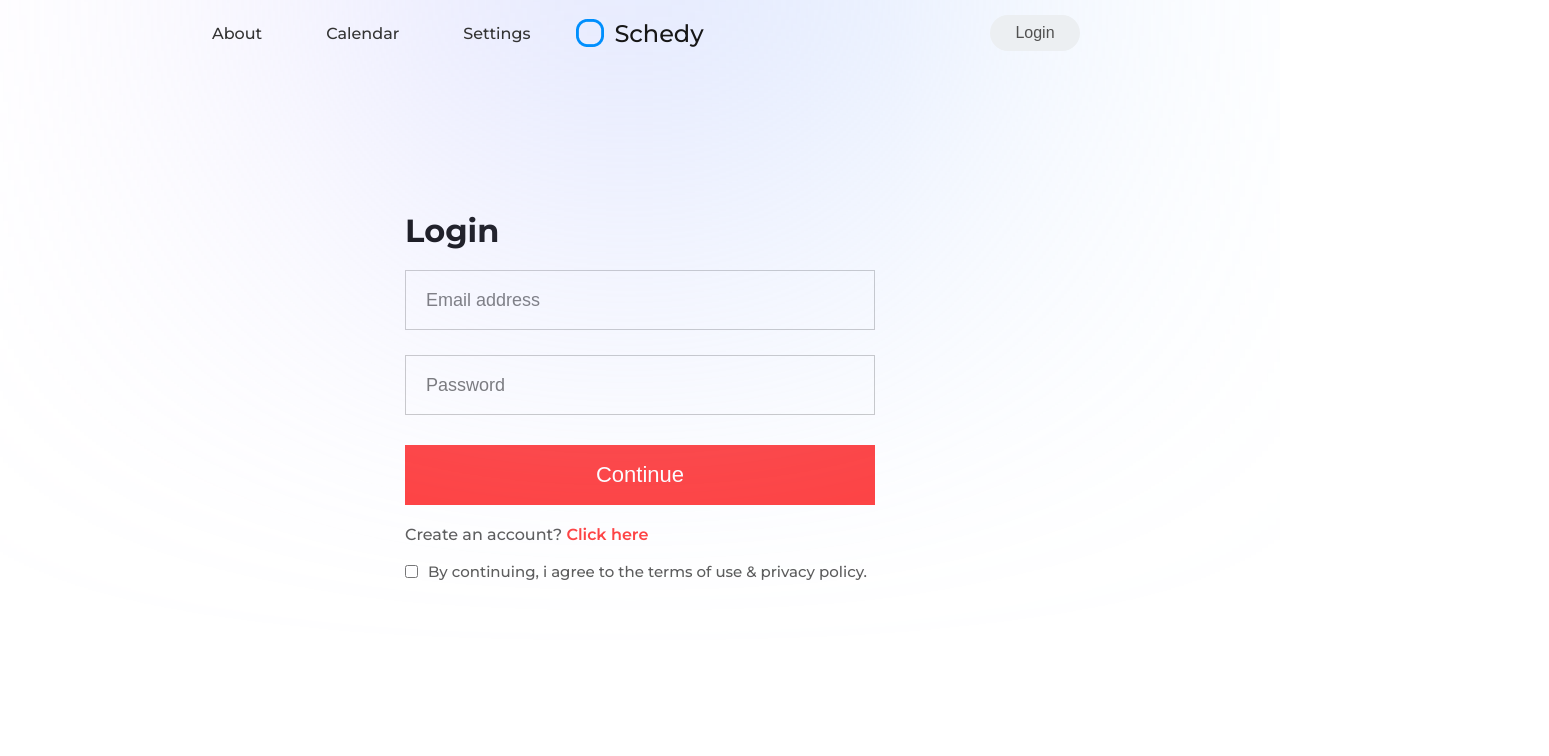
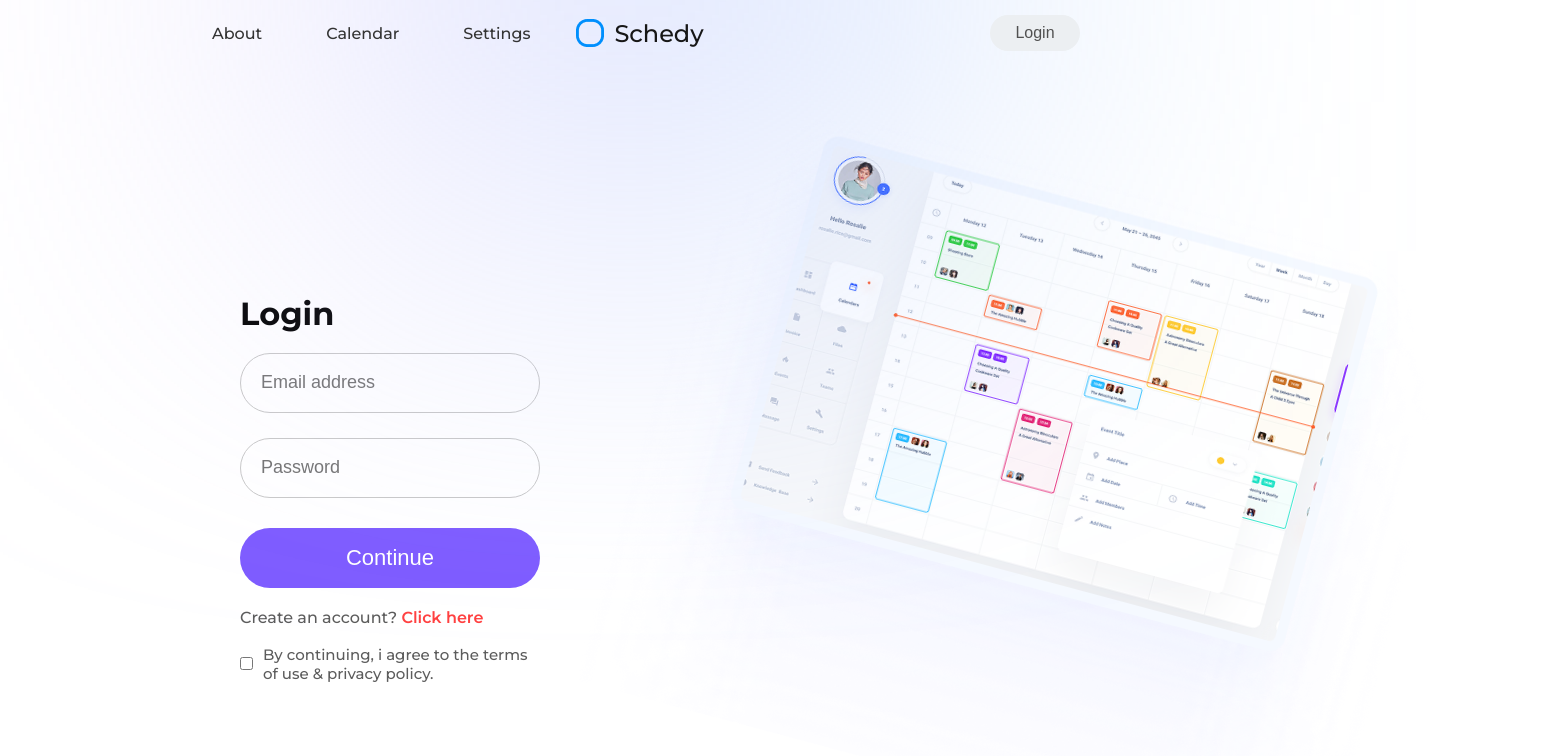
Before and after one commit to JunyIIIChen/Schedy, a React (Create React App) app in the folder frontend/: page /login in a window 1280 px wide. Shown: the top 756 px of the page, 1549 px wide, since content can reach past the window. Built offline with nearby package versions, Linux system fonts and the light colour scheme; the HTML template or start-up script is replaced by a standard one.

Commit message:
login page

```diff
--- a/frontend/package.json
+++ b/frontend/package.json
@@ -3,6 +3,7 @@
   "version": "0.1.0",
   "private": true,
   "dependencies": {
+    "@react-oauth/google": "^0.12.1",
     "cra-template": "1.2.0",
     "react": "^18.2.0",
     "react-dom": "^18.2.0",
--- a/frontend/src/Pages/CSS/LoginSignup.css
+++ b/frontend/src/Pages/CSS/LoginSignup.css
@@ -1,15 +1,23 @@
 .loginsignup{
-    width: 100%;
-    min-height: 90vh;
-    padding-top: 100px;
+    display: flex;
+    align-items: center;
+    justify-content: space-between;
+    /*gap: 40px;*/
+    margin: 0 auto;
+    padding: 100px 200px 0;
+    /*width: 100%;*/
+    /*min-height: 90vh;*/
+
+
 }
 .loginsignup-container{
     width: 90%;
-    max-width: 550px;
+    max-width: 500px;
     background: white;
-    margin: auto;
+    /*margin: auto;*/
     padding: 30px 40px;
     box-sizing: border-box;
+    flex: 1;
 }
 .loginsignup-container h1{
     margin: 15px 0px;
@@ -29,12 +37,14 @@
     color: #5c5c5c;
     font-size: 18px;
     box-sizing: border-box;
+    border-radius: 99px;
 }
 .loginsignup-container button{
     width: 100%;
     height: 60px;
     color: white;
-    background: #ff4141;
+    background: #7E5CFF;
+    border-radius: 99px;
     margin-top: 30px;
     border: none;
     font-size: 22px;
@@ -61,6 +71,13 @@
     font-size: 15px;
     font-weight: 500;
 }
+.loginsignup-right{
+    flex: 1;
+    max-width: 500px;
+    /*background: black;*/
+
+}
+
 @media(max-width: 600px){
     .loginsignup-container h1{
         font-size: 22px;
--- a/frontend/src/Pages/LoginSignup.jsx
+++ b/frontend/src/Pages/LoginSignup.jsx
@@ -1,5 +1,7 @@
 import React, { useState } from "react";
 import "./CSS/LoginSignup.css";
+import signin1 from "../Component/Assets/signin1.png";
+import signin2 from "../Component/Assets/signin2.png";
 
 const LoginSignup = () => {
 
@@ -75,6 +77,11 @@
           <p>By continuing, i agree to the terms of use & privacy policy.</p>
         </div>
       </div>
+      <div className="loginsignup-right">
+        <img className="signin-image frame8" src={signin1} alt=""/>
+        {/*<img className="frame8" src={signin2} alt=""/>*/}
+
+      </div>
     </div>
   );
 };
```
Also changed, not shown: frontend/src/Component/Assets/signin1.png (added), 1 other file (tests, documents, lock files or other folders).
